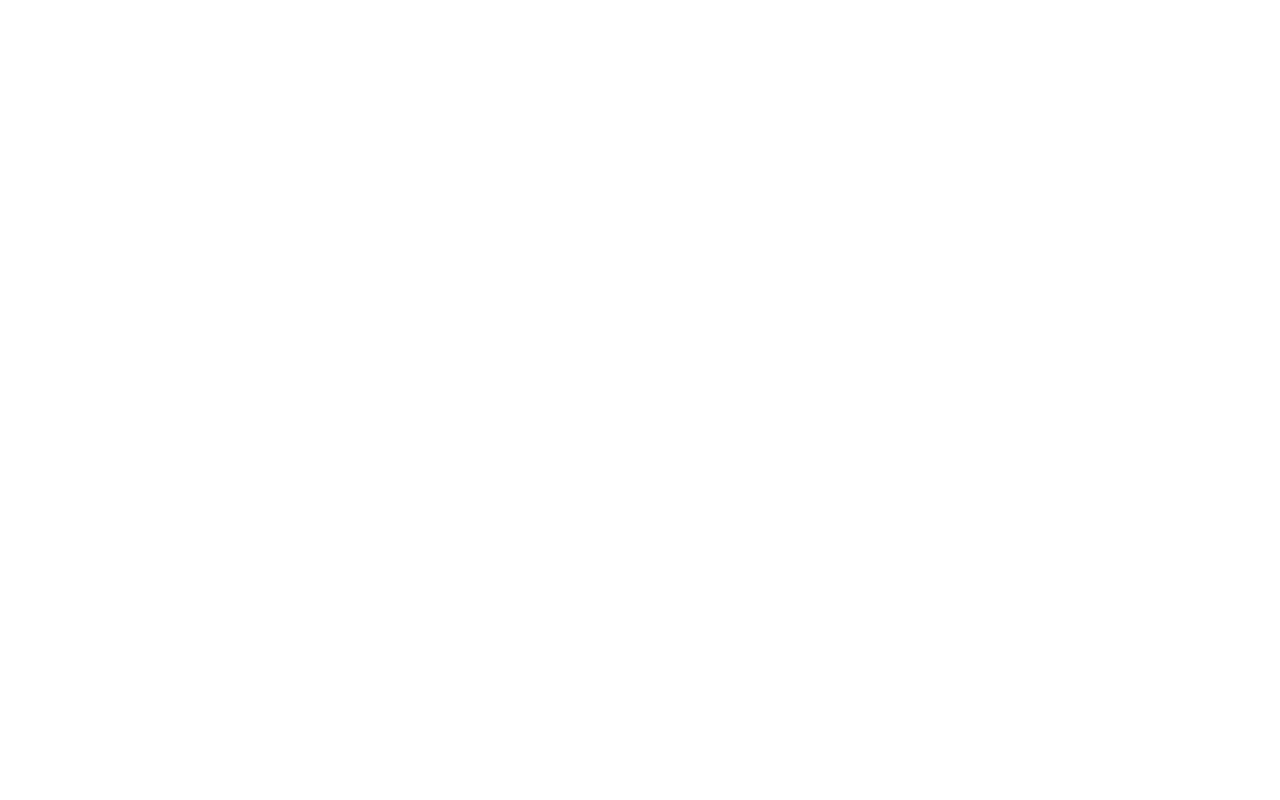
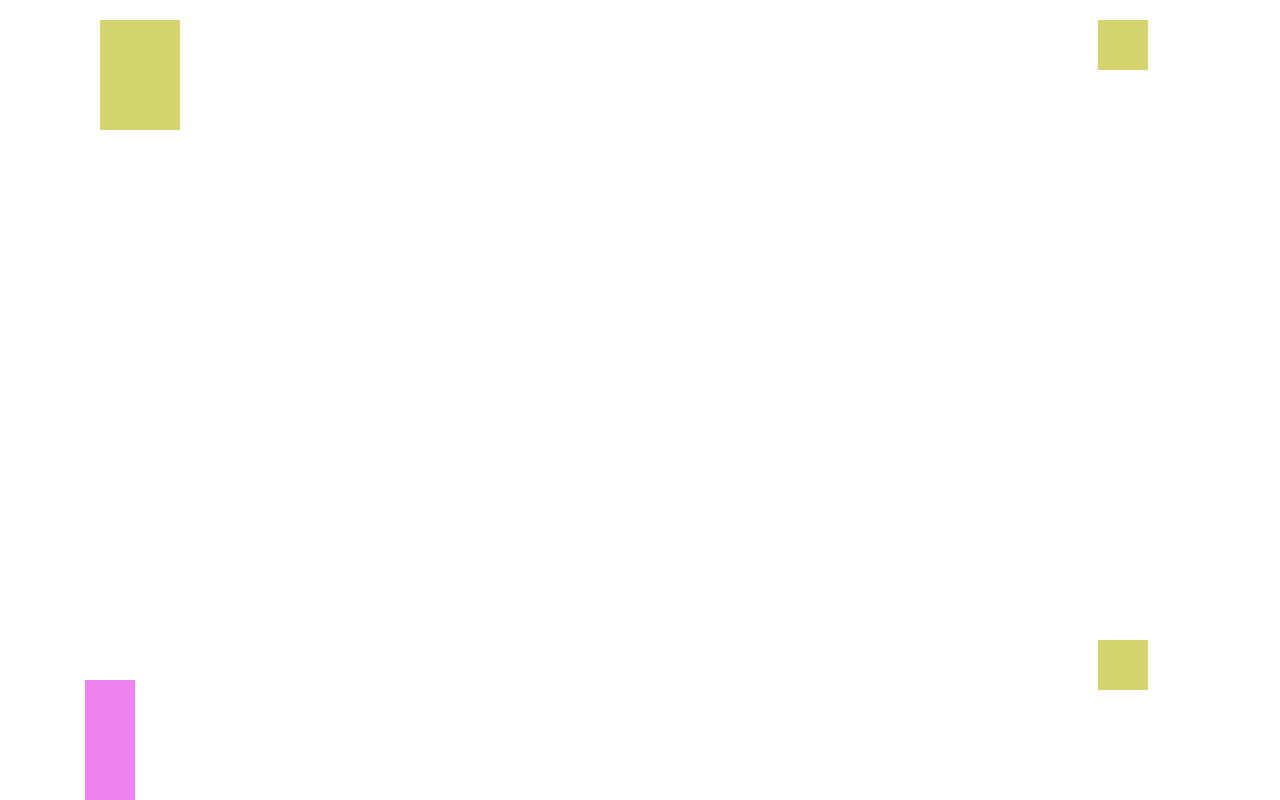
Before and after one commit to sofiaramil/houses1, a plain HTML site: page index.html in a window 1280 px wide. Drawn offline with Linux system fonts and the light colour scheme; files that its build step writes are made by us from their sources.

Commit message:
threehouses

```diff
--- a/index.html
+++ b/index.html
@@ -8,6 +8,13 @@
     <link rel="stylesheet" href="../houses/style.css">
 </head>
 <body>
-
+    <div class="contain">
+        <div>
+            <div class="block_1"></div>
+            <div class="block_2"></div>
+            <div class="block_3"></div>
+            <div class="block_4"></div>
+        </div>
+    </div>
 </body>
 </html>
--- a/style.css
+++ b/style.css
@@ -0,0 +1,45 @@
+.container {
+    width: 200px;
+    height: 320px;
+    background-color: rgb(78, 178, 250);
+    position: relative;
+    top: 300px;
+    left: 710px;
+}
+
+.block_1 {
+    width: 50px;
+    height: 50px;
+    background-color: rgb(212, 212, 111);
+    position: absolute;
+    right: 132px;
+    top: 20px;
+}
+
+.block_2 {
+    width: 80px;
+    height: 110px;
+    background-color: rgb(212, 212, 111);
+    position: absolute;
+    left: 100px;
+    top: 20px;
+}
+
+.block_3 {
+    width: 50px;
+    height: 50px;
+    background-color: rgb(212, 212, 111);
+    position: absolute;
+    right: 132px;
+    bottom: 110px;
+
+}
+
+.block_4 {
+    width: 50px;
+    height: 120px;
+    background-color: violet;
+    bottom: 0;
+    position: absolute;
+    left: 85px;
+}
```
